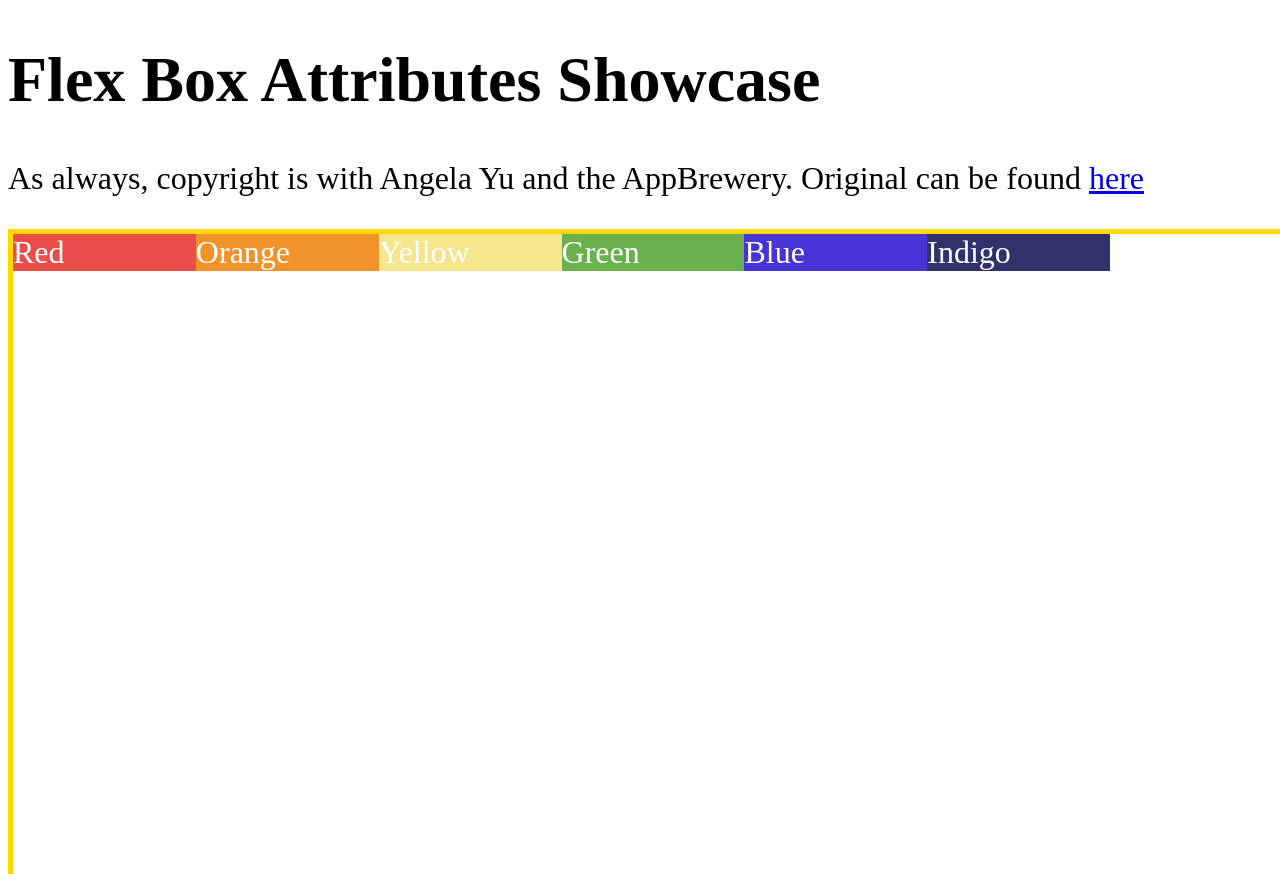
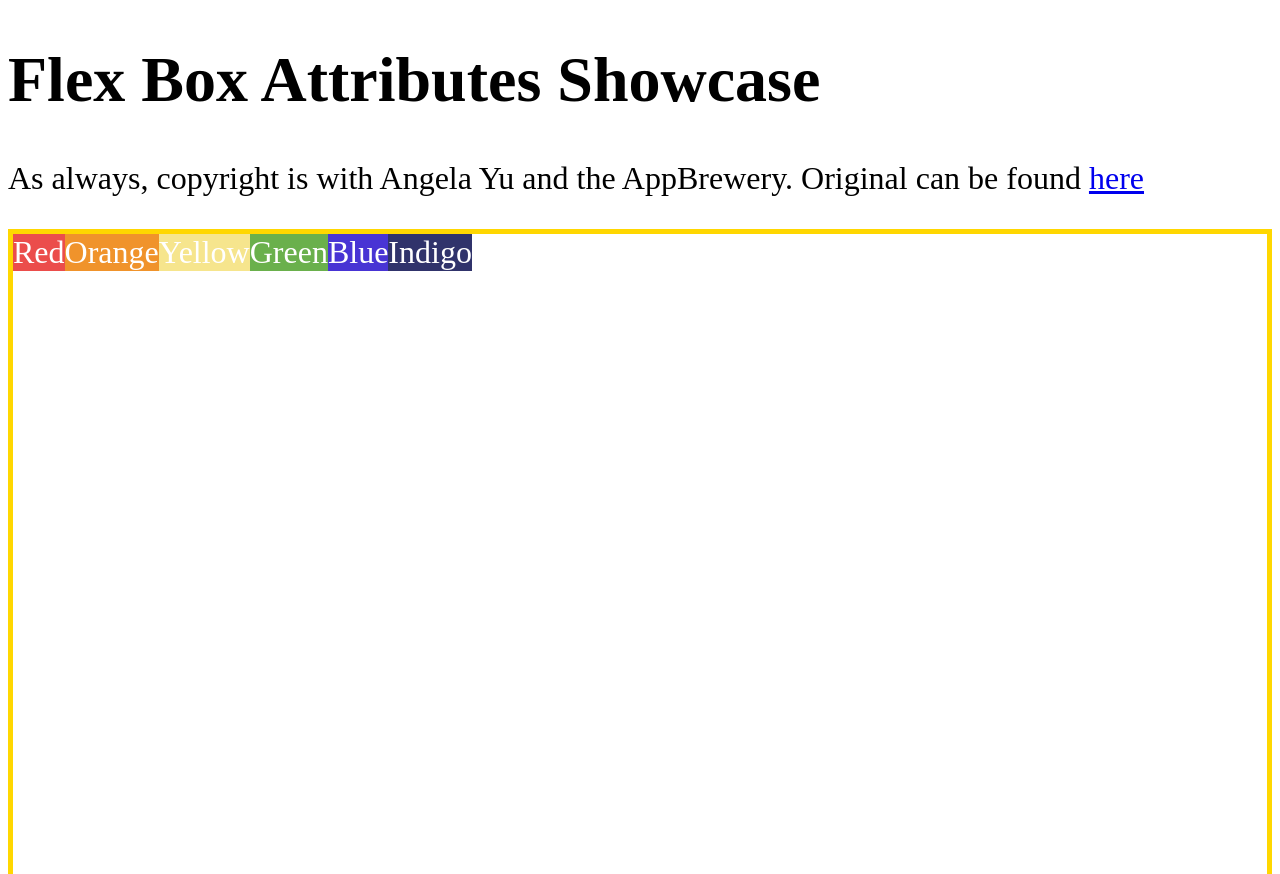
Before and after one commit to PlebianJim/complete-web-dev-2024, a plain HTML site: page extra-projects/flex-layout-app-clone/index.html in a window 1280 px wide. Shown: the top 874 px of the page. Drawn offline with Linux system fonts and the light colour scheme.

Commit message:
removed width property from container class that apperaed to break the JS

```diff
--- a/extra-projects/flex-layout-app-clone/index.html
+++ b/extra-projects/flex-layout-app-clone/index.html
@@ -16,11 +16,6 @@
             display: flex;
             flex-wrap: wrap;
             height: 80vh;
-            width: 100vw;
-        }
-
-        .container>* {
-            width: 200px;
         }
 
         .red {
@@ -53,7 +48,9 @@
     </style>
 </head>
 <h1>Flex Box Attributes Showcase</h1>
-<p>As always, copyright is with Angela Yu and the AppBrewery. Original can be found <a href="https://appbrewery.github.io/flex-layout/">here</a></p>
+<p>As always, copyright is with Angela Yu and the AppBrewery. Original can be found <a
+        href="https://appbrewery.github.io/flex-layout/">here</a></p>
+
 <body>
     <div class="container">
         <div class="red">Red</div>
@@ -108,7 +105,7 @@
             </select>
         </div>
     </div>
-</body>
+
     <script>
         // Get the flex container
         const flexContainer = document.querySelector('.container');
@@ -141,5 +138,7 @@
             flexContainer.style.alignContent = event.target.value;
         });
     </script>
+</body>
+
 
 </html>
```
Lines whose indentation alone changed are shown as unchanged.
